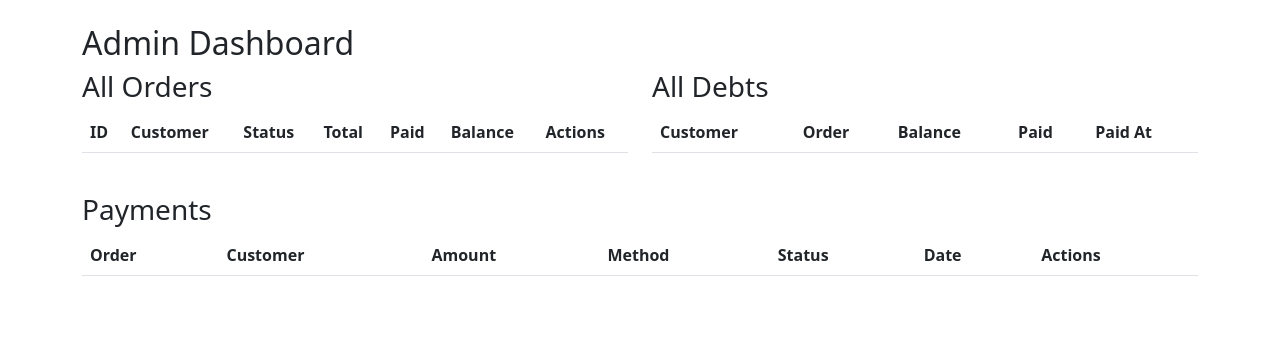
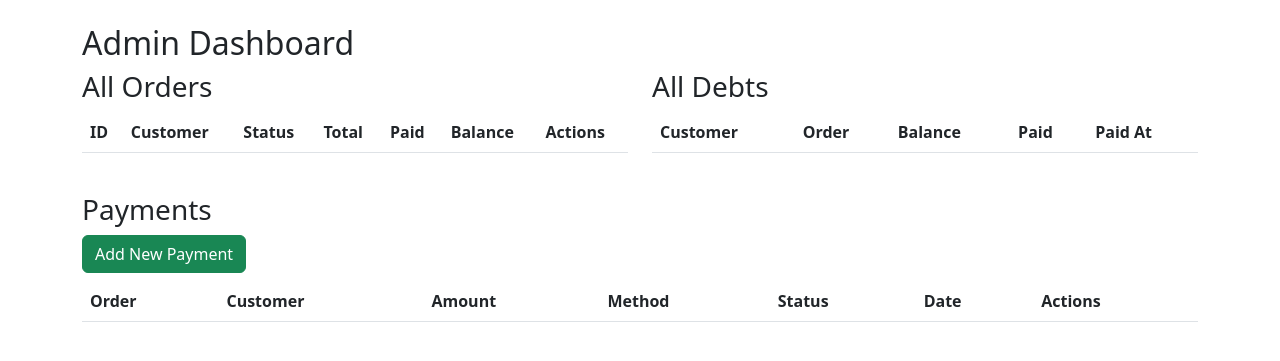
Before and after one commit to hamisi99-03/BusinessWebsite, a Django app: page /admin-dashboard/ in a window 1280 px wide. Shown: the part 56-417 px from the top of the page. Run offline with Django 5.2, Linux system fonts and the light colour scheme; the visitor is signed in with stand-in values (Sample User, id 1); data that the repository does not hold is empty.

Commit message:
added a feature on admin side to add payment records and fixed a feature to allow users to add orders

```diff
--- a/ecommerce/templates/ecommerce/admin_dashboard.html
+++ b/ecommerce/templates/ecommerce/admin_dashboard.html
@@ -70,6 +70,8 @@
 <div class="row mt-4">
   <div class="col-md-12">
    <h3>Payments</h3>
+  <a href="{% url 'add_payment' %}" class="btn btn-success mb-2">Add New Payment</a>
+
 <table class="table table-striped">
   <thead>
     <tr>
--- a/ecommerce/urls.py
+++ b/ecommerce/urls.py
@@ -4,7 +4,7 @@ from rest_framework.authtoken.views import obtain_auth_token
 
 from .views import (
     CustomerViewSet, ProductViewSet, OrderViewSet, OrderItemViewSet,
-    PaymentViewSet, DebtViewSet,
+    PaymentViewSet, DebtViewSet, add_or_update_payment,
     register_view, login_view, logout_view,
     dashboard_view, orders_list_view, order_detail_view, debts_list_view,
     profile_view, ProfileView, order_product_view,
@@ -42,6 +42,8 @@ urlpatterns = [
     path('admin-dashboard/', admin_dashboard, name='admin_dashboard'),
     path('admin-dashboard/update-order/<int:pk>/', update_order_status, name='update_order_status'),
     path('admin-dashboard/update-payment/<int:pk>/', update_payment, name='update_payment'),
+    path('admin-dashboard/payment/add/', add_or_update_payment, name='add_payment'),
+    path('admin-dashboard/payment/<int:pk>/edit/', add_or_update_payment, name='edit_payment'),
 
     # browsable API login/logout
     path('api-auth/', include('rest_framework.urls')),
--- a/ecommerce/views.py
+++ b/ecommerce/views.py
@@ -6,7 +6,7 @@ from django.contrib.auth import get_user_model
 from django.db import transaction, IntegrityError
 
 from .models import Customer, Product, Order, OrderItem, Payment, Debt
-from .forms import OrderForm
+from .forms import OrderForm, PaymentForm
 from .serializers import (
     CustomerSerializer, ProductSerializer, OrderSerializer,
     OrderItemSerializer, PaymentSerializer, DebtSerializer
@@ -19,6 +19,8 @@ from django.contrib.auth.decorators import login_required
 from django.http import HttpResponseRedirect
 from django.urls import reverse
 from django.views.decorators.http import require_POST
+from django.contrib import messages
+
 
 # -------------------
 # DRF ViewSets
@@ -161,25 +163,7 @@ class ProfileView(APIView):
         return Response(data)
 
 
-@login_required
-def order_product_view(request):
-    if request.method == 'POST':
-        form = OrderForm(request.POST)
-        if form.is_valid():
-            product = form.cleaned_data['product']
-            quantity = form.cleaned_data['quantity']
 
-            # get or create an order for this customer
-            order = Order.objects.create(customer=request.user.customer, status='pending')
-
-            # add item
-            OrderItem.objects.create(order=order, product=product, quantity=quantity, price=product.price)
-
-            return redirect('orders_list')
-    else:
-        form = OrderForm()
-
-    return render(request, 'ecommerce/order_product.html', {'form': form})
 
 @staff_member_required
 def admin_dashboard(request):
@@ -222,3 +206,21 @@ def update_payment(request, pk):
     payment.save()
     #  Debt auto-updates via signal
     return redirect("admin_dashboard")
+
+@staff_member_required
+def add_or_update_payment(request, pk=None):
+    if pk:
+        payment = get_object_or_404(Payment, pk=pk)
+    else:
+        payment = None
+
+    if request.method == "POST":
+        form = PaymentForm(request.POST, instance=payment)
+        if form.is_valid():
+            form.save()
+            messages.success(request, "Payment saved successfully.")
+            return redirect("admin_dashboard")
+    else:
+        form = PaymentForm(instance=payment)
+
+    return render(request, "ecommerce/payment_form.html", {"form": form})
```
Also changed, not shown: ecommerce/forms.py (+11 -1 lines), ecommerce/templates/ecommerce/dashboard.html (+8 -0 lines), ecommerce/templates/ecommerce/payment_form.html (added, +12 -0 lines).
